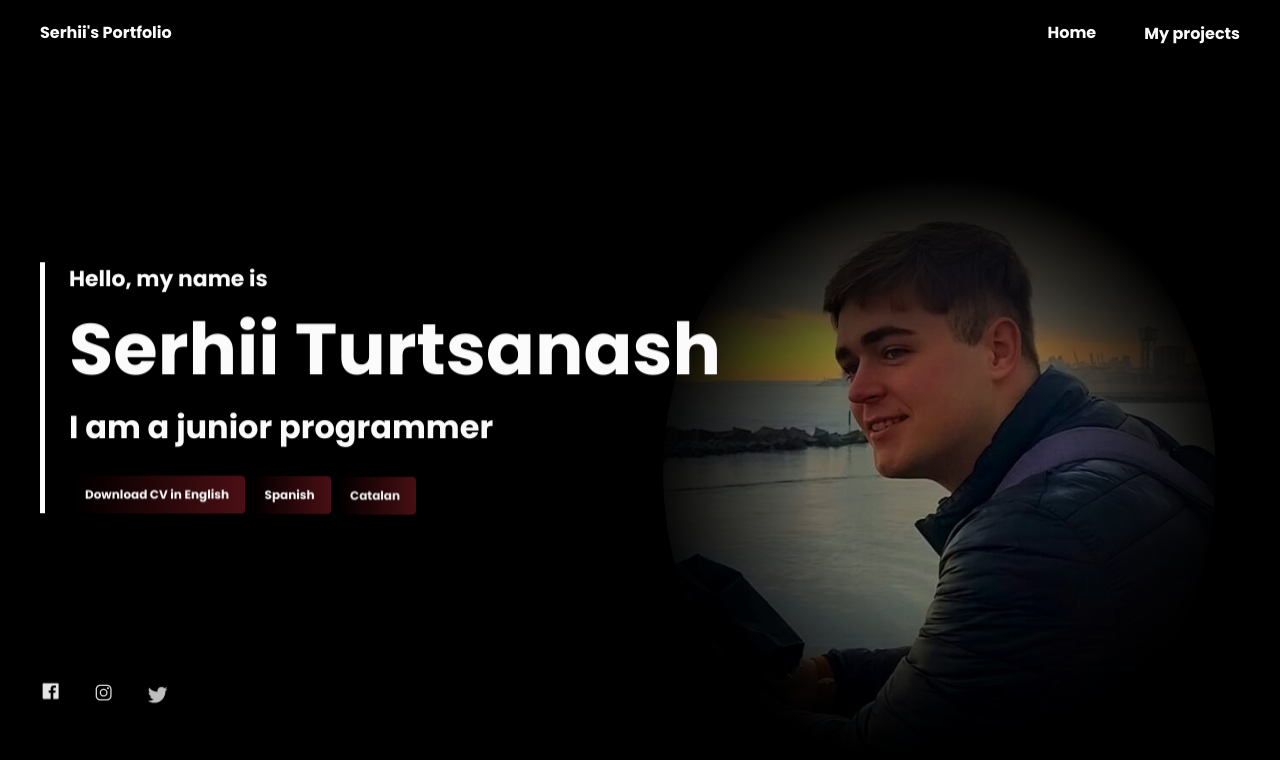
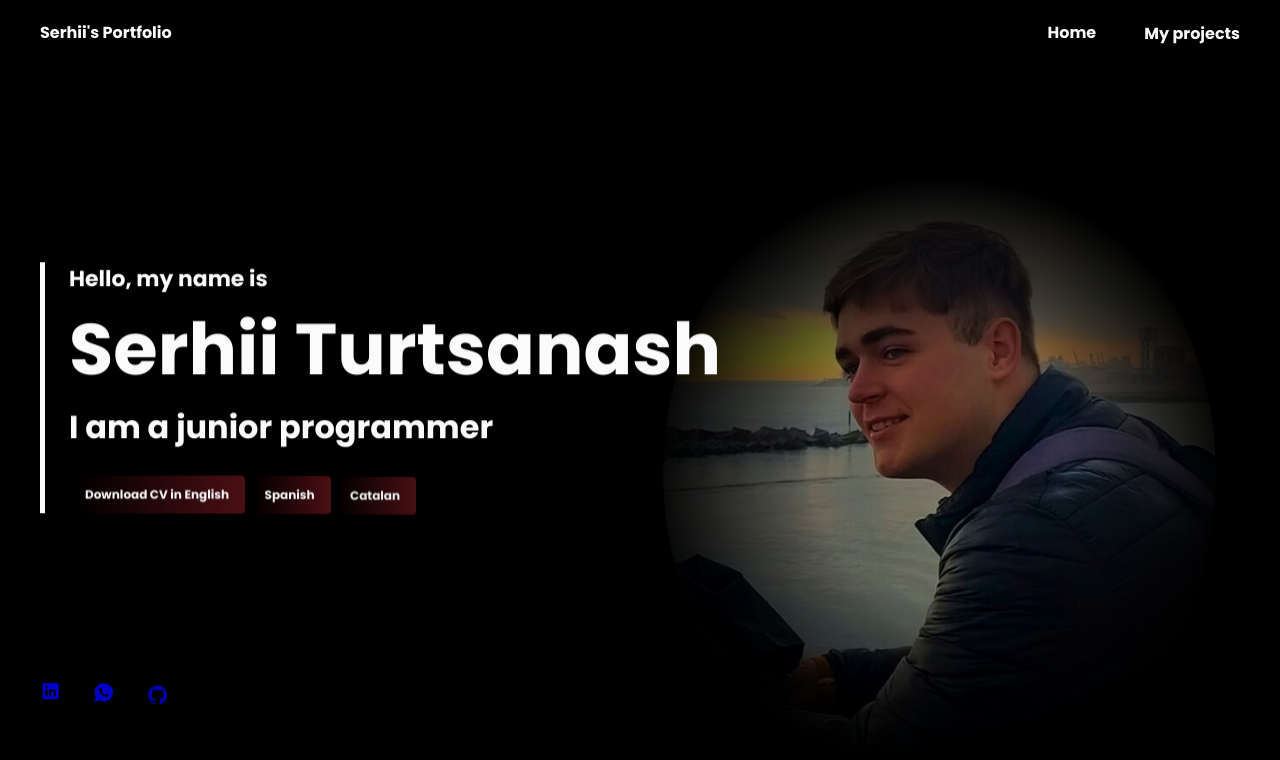
Before and after one commit to SerhiiTurtsanash/PortafolioSerhii, a plain HTML site: page index.html in a window 1280 px wide. Drawn offline with nearby package versions, Linux system fonts and the light colour scheme.

Commit message:
Config contact

```diff
--- a/index.html
+++ b/index.html
@@ -50,9 +50,9 @@
                 </div>
 
                 <div class="home__social">
-                    <ion-icon name="logo-facebook" class="home__social-icon"></ion-icon>
-                    <ion-icon name="logo-instagram" class="home__social-icon"></ion-icon>
-                    <ion-icon name="logo-twitter" class="home__social-icon"></ion-icon>
+                    <a href="https://www.linkedin.com/in/serhii-turtsanash-460744314/"><ion-icon name="logo-linkedin" class="home__social-icon"></ion-icon></a>
+                    <a href="https://wa.me/+34631154810"><ion-icon name="logo-whatsapp" class="home__social-icon"></ion-icon></a>
+                    <a href="https://github.com/SerhiiTurtsanash"><ion-icon name="logo-github" class="home__social-icon"></ion-icon></a>
                 </div>
 
             </div>
```
